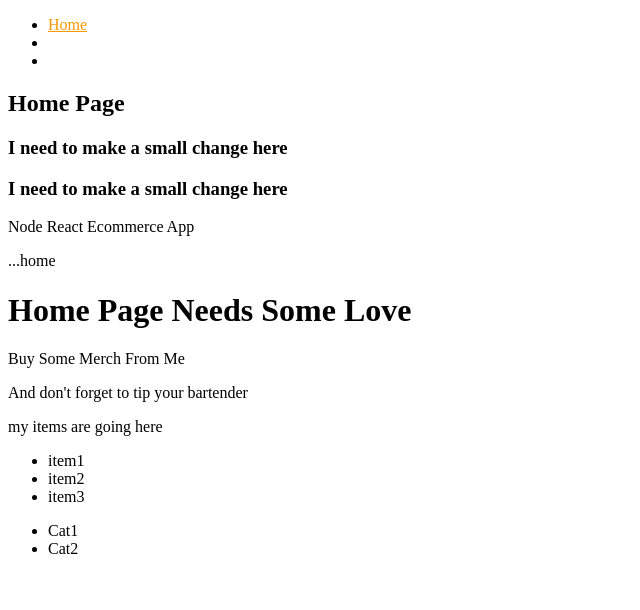
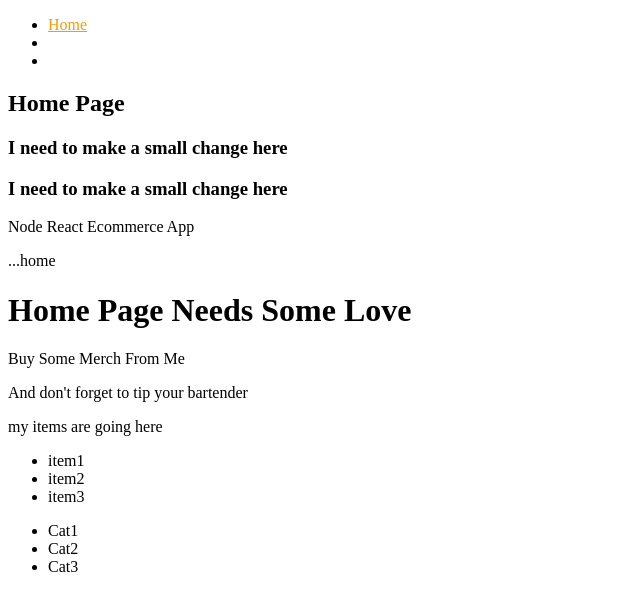
Before and after one commit to jlundgren77/e-MERN, a React (Create React App) app in the folder client/: page / in a window 1280 px wide. Shown: the top 610 px of the page, without its empty margins (0-640 px from the left). Built offline with nearby package versions, Linux system fonts and the light colour scheme; the HTML template or start-up script is replaced by a standard one.

Commit message:
updates categories

```diff
--- a/client/src/core/Home.js
+++ b/client/src/core/Home.js
@@ -16,6 +16,8 @@ const Home = () => (
       <ul>
         <li>Cat1</li>
         <li>Cat2</li>
+
+        <li>Cat3</li>
       </ul>
     </div>
   </Layout>
```
